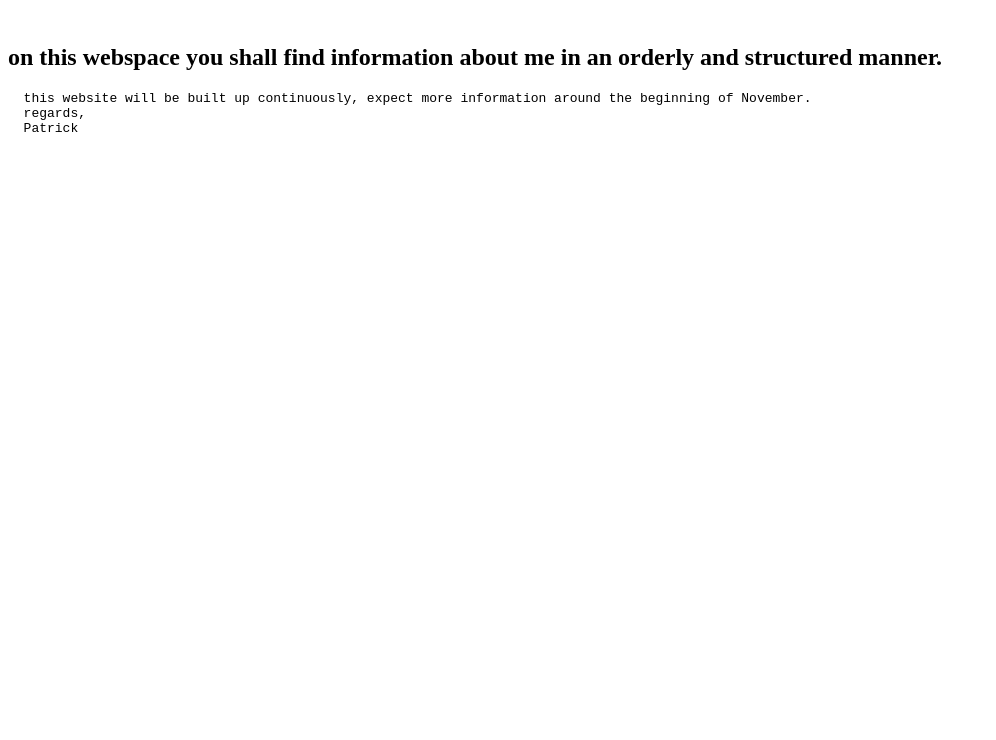
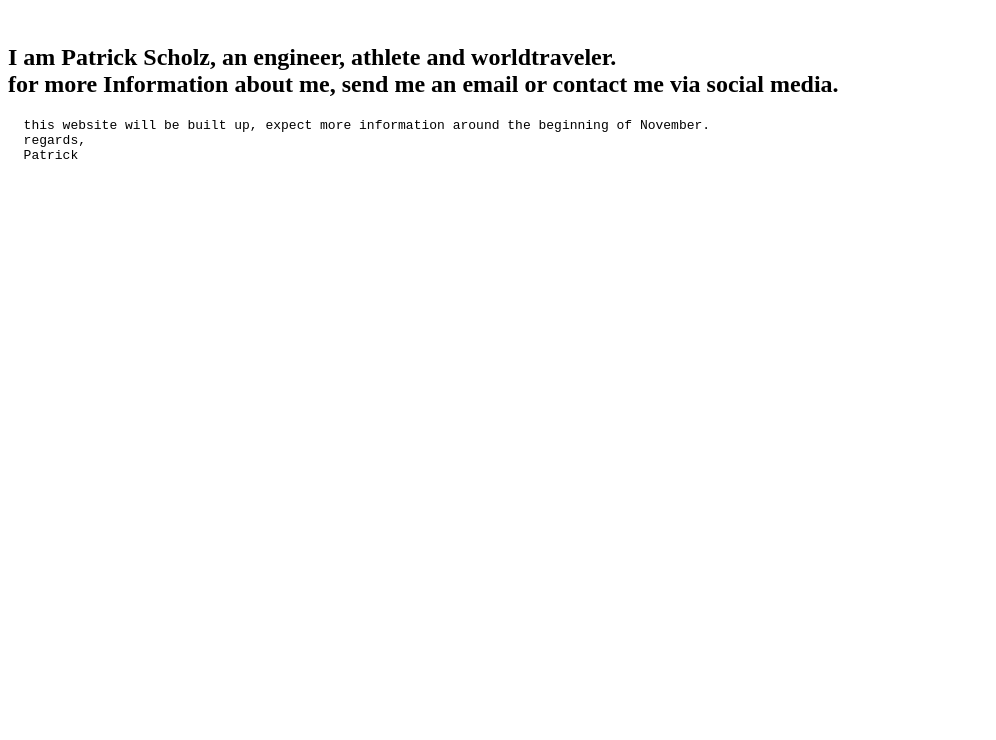
Before and after one commit to EironPirat/eironpirat.github.io, a plain HTML site: page index.html in a window 1280 px wide. Shown: the part 60-800 px from the top of the page, without its empty margins (0-996 px from the left). Drawn offline with Linux system fonts and the light colour scheme.

Commit message:
Update index.html

```diff
--- a/index.html
+++ b/index.html
@@ -6,11 +6,12 @@
 <body>
   <h1> Welcome to my website </h1>
   <br>
-  <h2> on this webspace you shall find information about me in an orderly and structured manner.
+  <h2> I am Patrick Scholz, an engineer, athlete and worldtraveler.
     <br>
+    for more Information about me, send me an email or contact me via social media.
   </h2>
 <pre>
-  this website will be built up continuously, expect more information around the beginning of November.
+  this website will be built up, expect more information around the beginning of November.
   regards,
   Patrick
     </pre>
```
